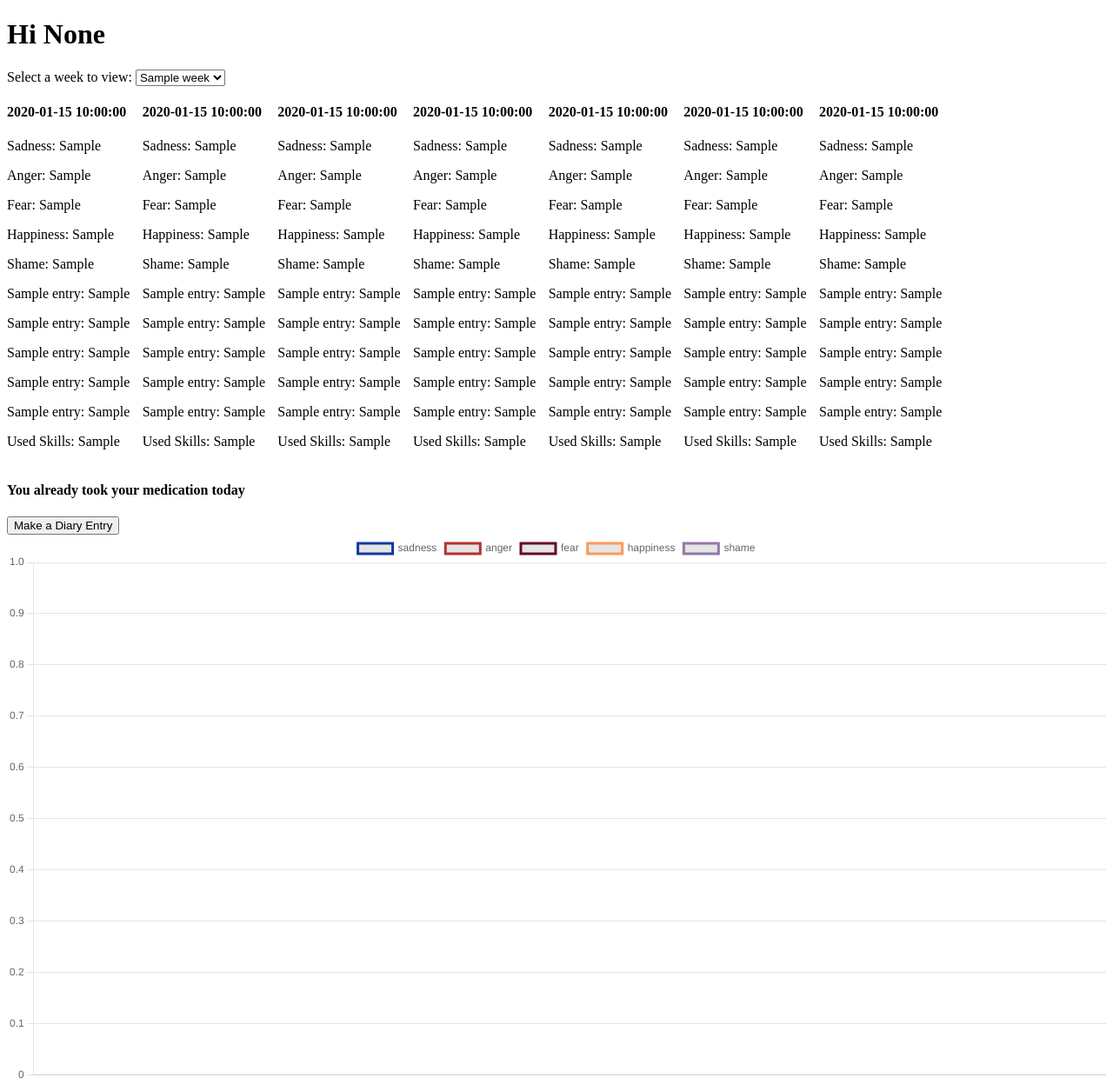
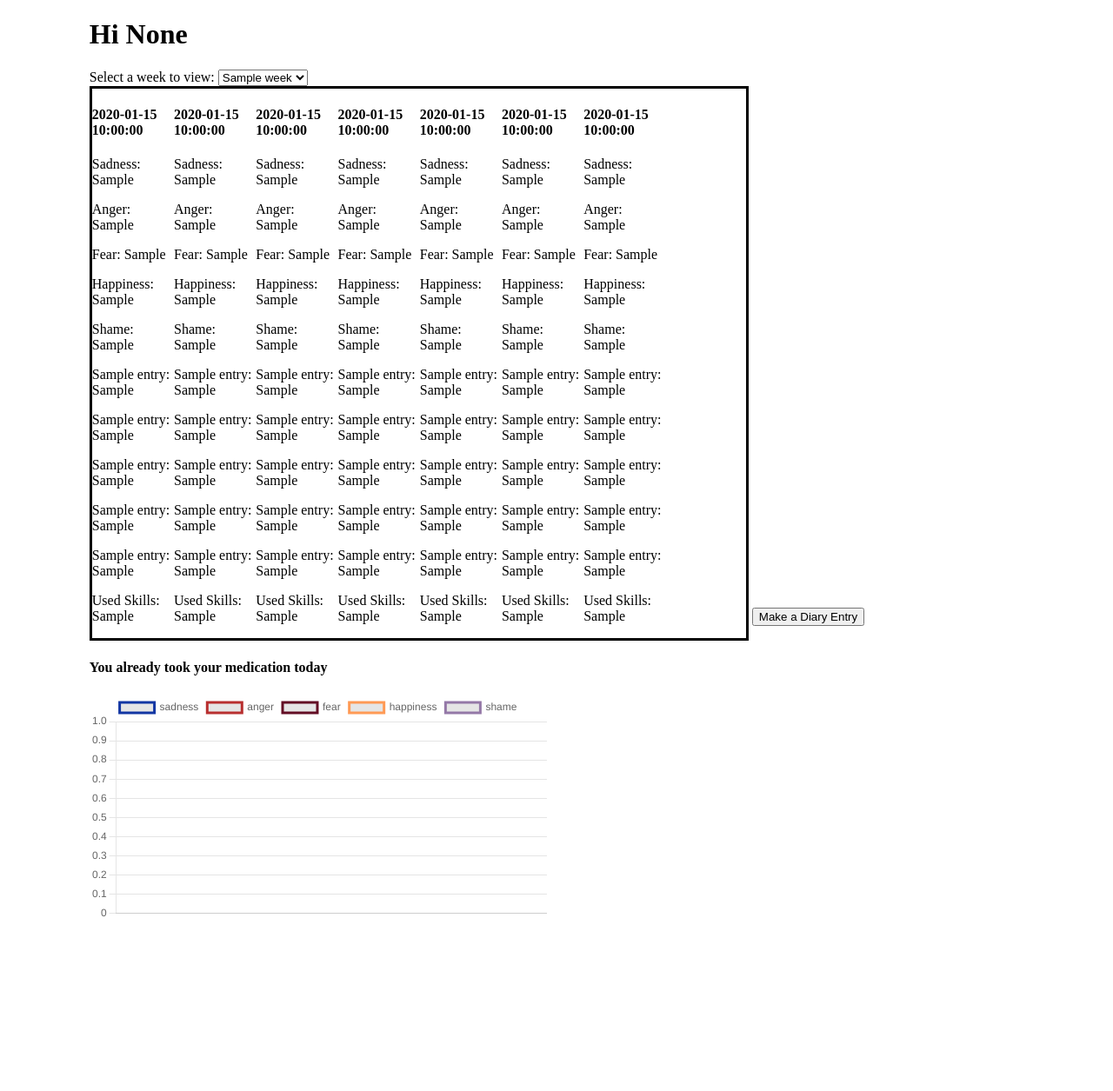
Before and after one commit to algavrich/DBT-Buddy, a Flask app: template templates/dashboard.html in a window 1280 px wide. Shown: the part 26-1281 px from the top of the page at 87% size. After the commit the page ends 1081 px from the top, so only its background shows below. Run offline with Flask 2, Linux system fonts and the light colour scheme; tables that the repository leaves empty hold one stand-in row (values such as "Sample post"); the template is opened without the code that fills it: values that come from a table or form of the project are taken from there, most other values are stand-ins (such as "Sample title", 1, 10 or a date in 2020); a map, chart or similar area stays blank.

Commit message:
Moved divs around to make the flow of the dashboard more natural, still needs work. Also added ids/classes for styling

```diff
--- a/templates/dashboard.html
+++ b/templates/dashboard.html
@@ -7,6 +7,7 @@
 {% endblock %}
 
 {% block body %}
+<div id="dash-contents">
   <h1>Hi {{ session.get("fname") }}</h1>
 
   <div id="select-weeks-form">
@@ -20,9 +21,55 @@
     </form>
   </div>
 
+  <div id="view-week">
+    {% for i in range(7) %}
+    <div class="diary-day" id="day{{ i }}">
+
+      {% if entries[i] == None %}
+      <h4 class="show-date">No Entry</h4>
+      <p class="show-sad"></p>
+      <p class="show-angry"></p>
+      <p class="show-fear"></p>
+      <p class="show-happy"></p>
+      <p class="show-shame"></p>
+      <p class="show-urge1"></p>
+      <p class="show-urge2"></p>
+      <p class="show-urge3"></p>
+      <p class="show-action1"></p>
+      <p class="show-action2"></p>
+      <p class="show-used-skills"></p>
+
+      {% else %}
+      <h4 class="show-date">{{ entries[i]["date"] }}</h4>
+      <p class="show-sad">Sadness: {{ entries[i]["sad score"] }}</p>
+      <p class="show-angry">Anger: {{ entries[i]["angry score"] }}</p>
+      <p class="show-fear">Fear: {{ entries[i]["fear score"] }}</p>
+      <p class="show-happy">Happiness: {{ entries[i]["happy score"] }}</p>
+      <p class="show-shame">Shame: {{ entries[i]["shame score"] }}</p>
+      <p class="show-urge1">
+        {{ entries[i]["urge1 name"] }}: {{ entries[i]["urge1 score"] }}
+      </p>
+      <p class="show-urge2">
+        {{ entries[i]["urge2 name"] }}: {{ entries[i]["urge2 score"] }}
+      </p>
+      <p class="show-urge3">
+        {{ entries[i]["urge3 name"] }}: {{ entries[i]["urge3 score"] }}
+      </p>
+      <p class="show-action1">
+        {{ entries[i]["action1 name"] }}: {{ entries[i]["action1 score"] }}
+      </p>
+      <p class="show-action2">
+        {{ entries[i]["action2 name"] }}: {{ entries[i]["action2 score"] }}
+      </p>
+      <p class="show-used-skills">
+        Used Skills: {{ entries[i]["skills used"] }}
+      </p>
+      {% endif %}
+    </div>
+    {% endfor %}
+  </div>
+
   {% if show_edit %}
-  <button id="edit-today">Edit Today's Entry</button>
-
   <div id="edit-today-form">
     <form>
       <fieldset>
@@ -225,51 +272,25 @@
   </div>
   {% endif %}
 
-  {% for i in range(7) %}
-    <div class="diary-day" id="day{{ i }}">
+  <div id="make-entry-buttons">
+    {% if not show_edit %}
+    <div class="make-entry-button">
+      <a href="/new-diary-entry/{{ user_id }}">
+        <button>Make a Diary Entry</button>
+      </a>
+    </div>
+    {% else %}
+    <div class="make-entry-button">
+      <button id="edit-today">Edit Today's Entry</button>
+    </div>
+    {% endif %}
 
-      {% if entries[i] == None %}
-      <h4 class="show-date">No Entry</h4>
-      <p class="show-sad"></p>
-      <p class="show-angry"></p>
-      <p class="show-fear"></p>
-      <p class="show-happy"></p>
-      <p class="show-shame"></p>
-      <p class="show-urge1"></p>
-      <p class="show-urge2"></p>
-      <p class="show-urge3"></p>
-      <p class="show-action1"></p>
-      <p class="show-action2"></p>
-      <p class="show-used-skills"></p>
-
-      {% else %}
-      <h4 class="show-date">{{ entries[i]["date"] }}</h4>
-      <p class="show-sad">Sadness: {{ entries[i]["sad score"] }}</p>
-      <p class="show-angry">Anger: {{ entries[i]["angry score"] }}</p>
-      <p class="show-fear">Fear: {{ entries[i]["fear score"] }}</p>
-      <p class="show-happy">Happiness: {{ entries[i]["happy score"] }}</p>
-      <p class="show-shame">Shame: {{ entries[i]["shame score"] }}</p>
-      <p class="show-urge1">
-        {{ entries[i]["urge1 name"] }}: {{ entries[i]["urge1 score"] }}
-      </p>
-      <p class="show-urge2">
-        {{ entries[i]["urge2 name"] }}: {{ entries[i]["urge2 score"] }}
-      </p>
-      <p class="show-urge3">
-        {{ entries[i]["urge3 name"] }}: {{ entries[i]["urge3 score"] }}
-      </p>
-      <p class="show-action1">
-        {{ entries[i]["action1 name"] }}: {{ entries[i]["action1 score"] }}
-      </p>
-      <p class="show-action2">
-        {{ entries[i]["action2 name"] }}: {{ entries[i]["action2 score"] }}
-      </p>
-      <p class="show-used-skills">
-        Used Skills: {{ entries[i]["skills used"] }}
-      </p>
+    <div class="make-entry-button">
+      {% if not med_entry %}
+      <button id="make-med-entry">Took Medication</button>
       {% endif %}
     </div>
-  {% endfor %}
+  </div>
 
   <div id="med-status">
     {% if med_entry %}
@@ -279,21 +300,16 @@
     {% endif %}
   </div>
 
-  {% if not show_edit %}
-    <a href="/new-diary-entry/{{ user_id }}">
-      <button>Make a Diary Entry</button>
-    </a>
-  {% endif %}
-
-  {% if not med_entry %}
-    <button id="make-med-entry">Took Medication</button>
-  {% endif %}
-
-
-  <div id="show-mood-chart">
+  <div id="charts">
+    <div id="show-mood-chart" class="visual-data">
       <canvas id="mood-chart"></canvas>
     </div>
 
+    <div id="show-urge-chart" class="visual-data">
+      <canvas id="urge-chart"></canvas>
+    </div>
+  </div>
+</div>
 {% endblock %}
 
 {% block after_body %}
```
Lines whose indentation alone changed are shown as unchanged.
